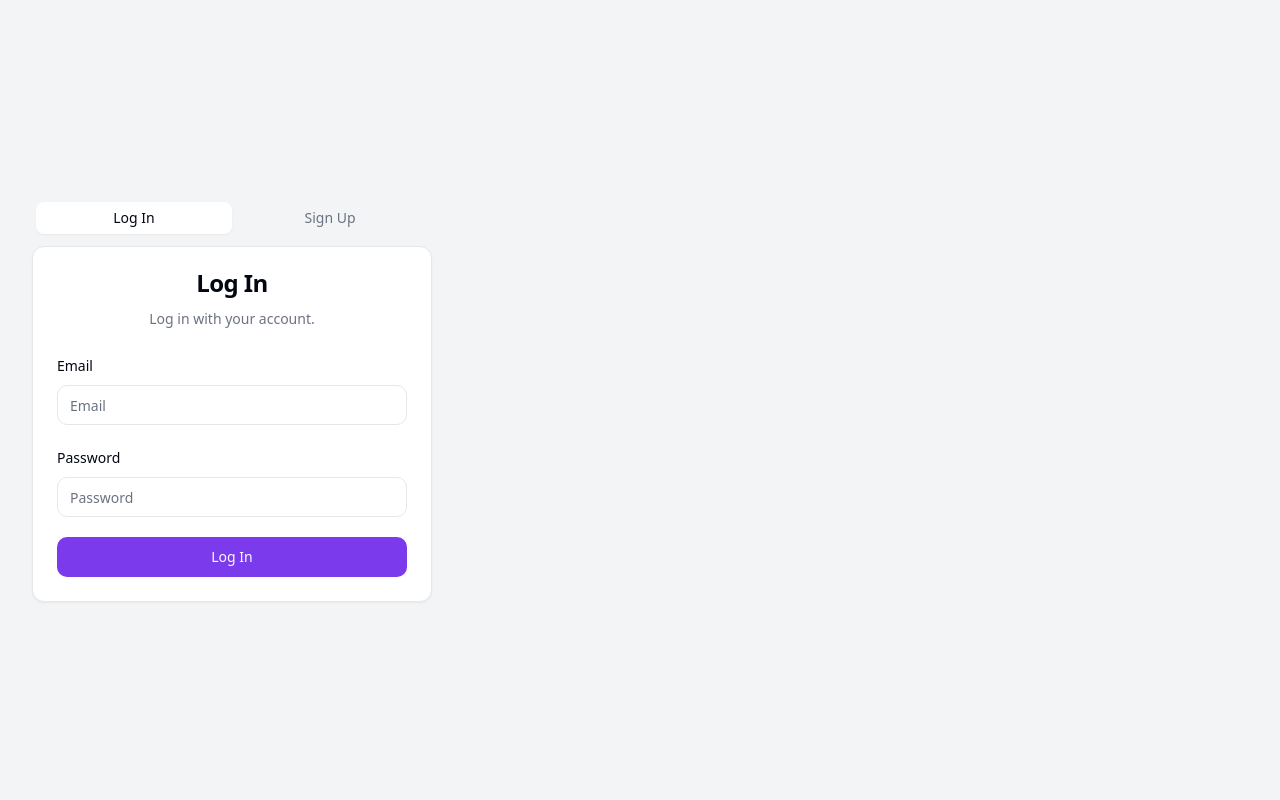
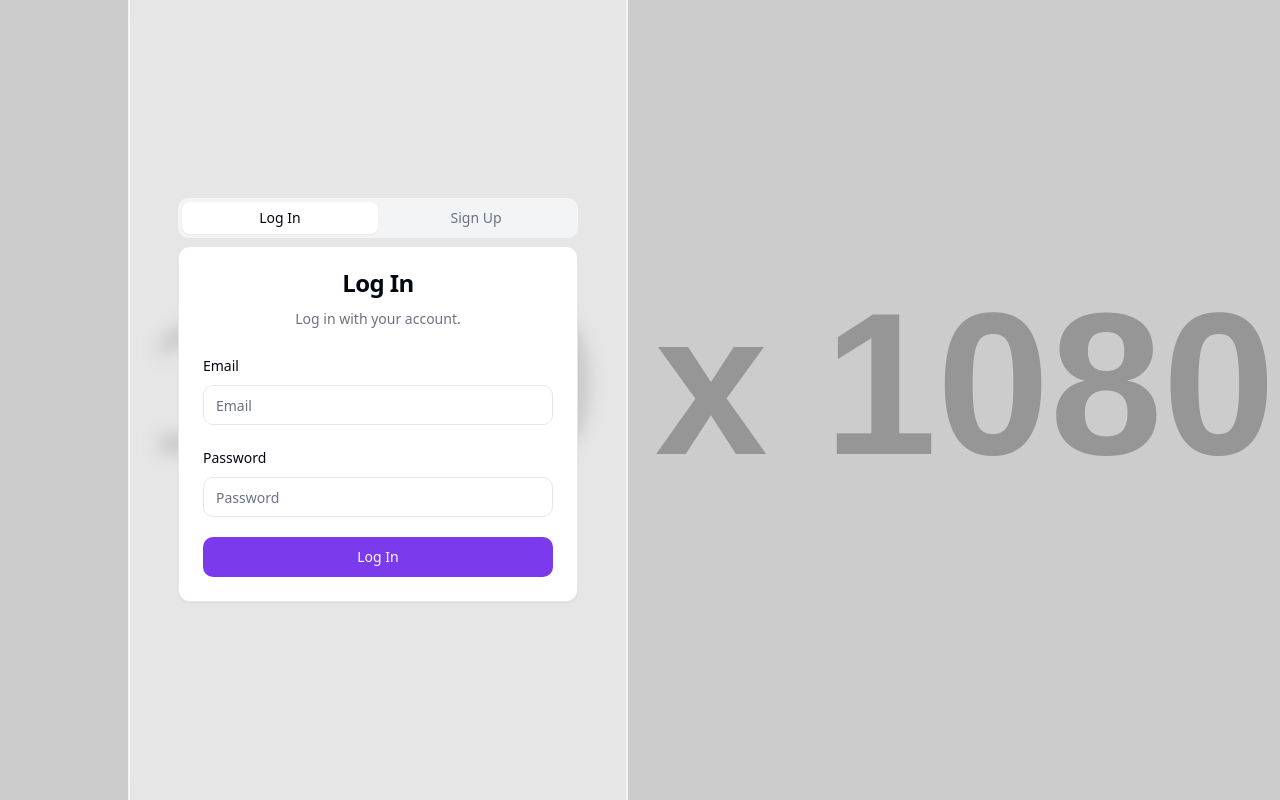
Before and after one commit to Aravind-SL/Bus_ticket_booking_frontend, a React (Vite) app: page /auth in a window 1280 px wide. Built offline with nearby package versions, Linux system fonts and the light colour scheme.

Commit message:
setup the layout for background image

```diff
--- a/src/auth/AuthPage.tsx
+++ b/src/auth/AuthPage.tsx
@@ -7,8 +7,9 @@ import SignUpForm from  './SignUpForm';
 */
 export default function Auth() {
     return (
-        <div className="w-full h-screen container flex items-center justify-center lg:justify-start">
-            <Tabs defaultValue="login" className="w-[400px]">
+        <div className="w-full h-screen flex md:px-32 items-center justify-center md:justify-start bg-[url('https://via.placeholder.com/1920x1080')] bg-top-right bg-cover">
+            <div className="h-full md:px-6  lg:px-12 flex items-center bg-background/50 backdrop-blur w-full md:w-auto lg:border-x-2 border-secondary">
+                <Tabs defaultValue="login" className="w-[400px] mx-auto">
                     <TabsList className="grid w-full grid-cols-2">
                         <TabsTrigger value="login">Log In</TabsTrigger>
                         <TabsTrigger value="signup">Sign Up</TabsTrigger>
@@ -21,5 +22,6 @@ export default function Auth() {
                     </TabsContent>
                 </Tabs>
             </div>
+        </div>
     )
 }
```
Lines whose indentation alone changed are shown as unchanged.
